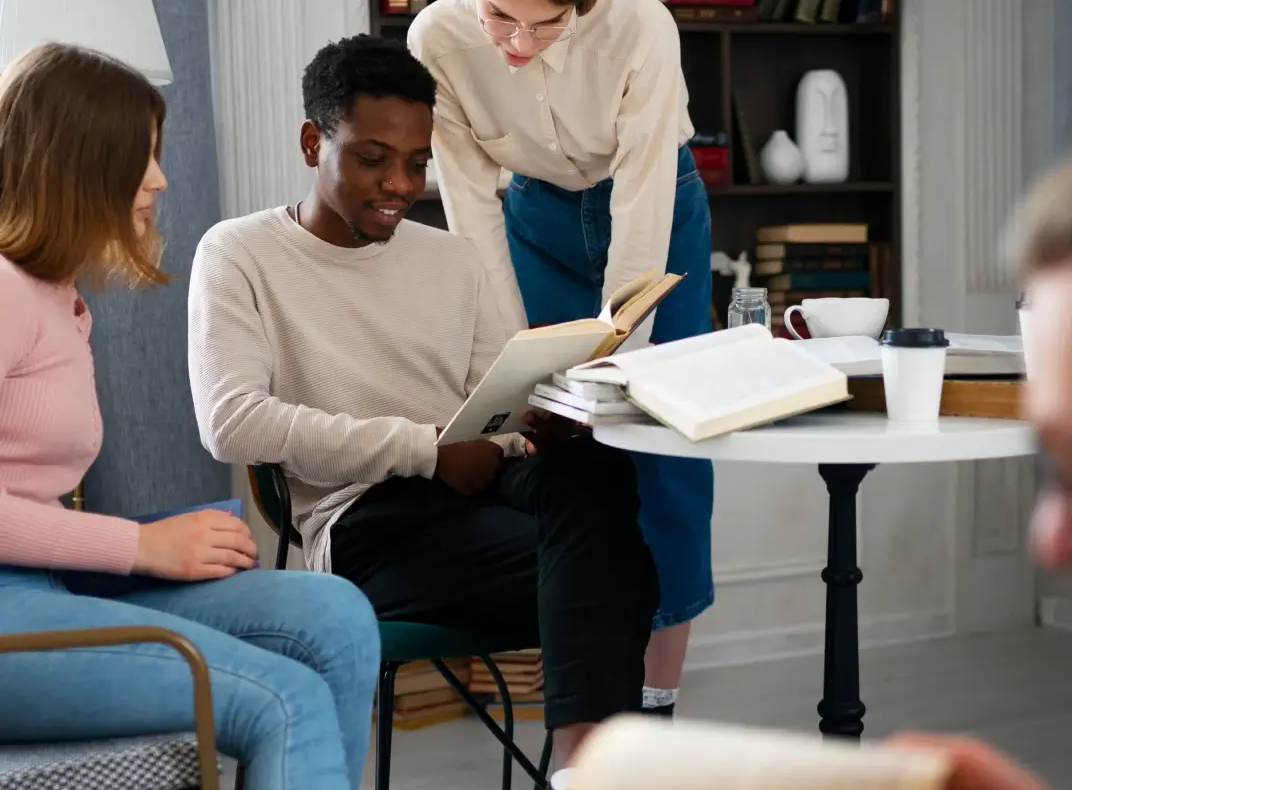
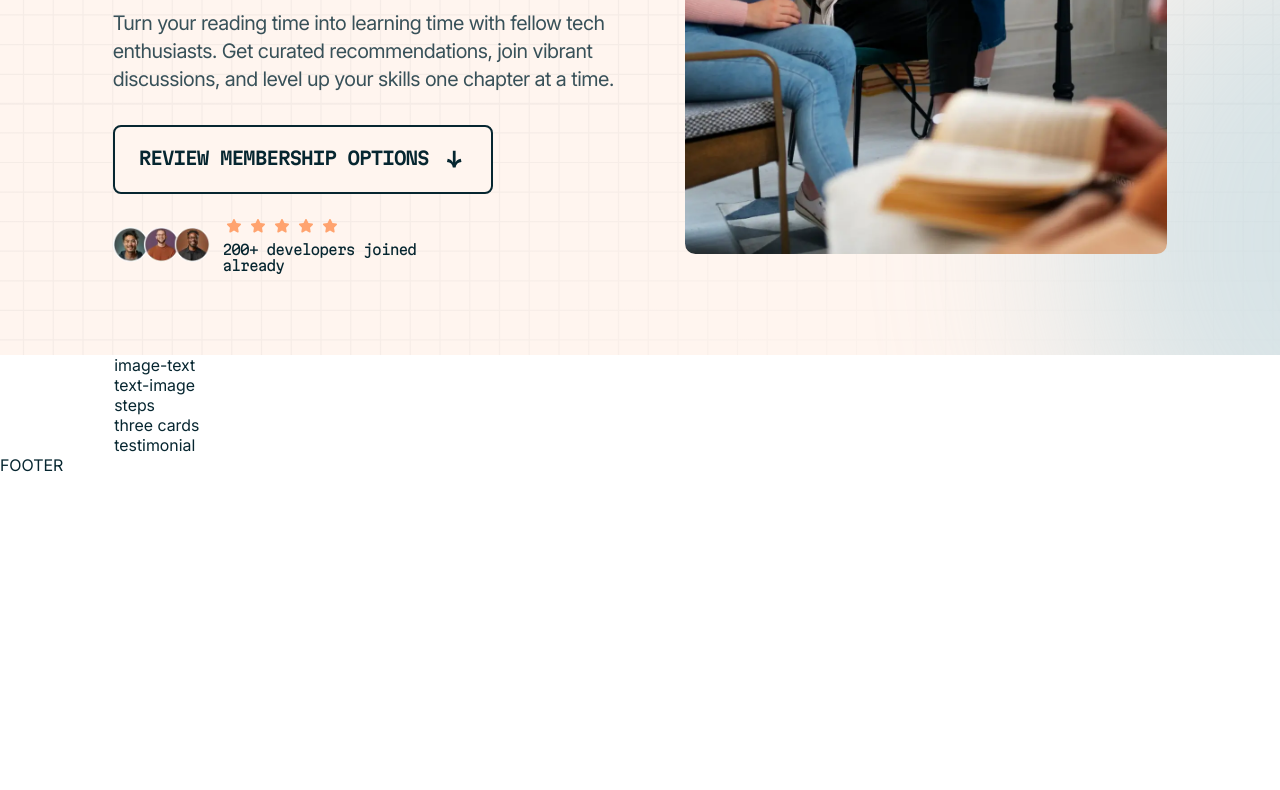
Before and after one commit to Marjolein-Kasman-de-Jong/tech-book-club-landing-page, a website: page index.html in a window 1280 px wide. Shown: the part 481-1271 px from the top of the page. After the commit the page ends 956 px from the top, so only its background shows below. Drawn offline with Linux system fonts and the light colour scheme.

Commit message:
Add button-light and hero styles

```diff
--- a/assets/styles/scss/base/_variables.scss
+++ b/assets/styles/scss/base/_variables.scss
@@ -9,6 +9,8 @@
     --accent-500: #FEA36F;
     --accent-100: #FFE2D1;
     --accent-50: #FFF5EF;
+
+    --decoration: #9CC9DA;
 
     --gradient-1: linear-gradient(107deg, #FF9A60 -11.37%, #062630 61.84%);
     --gradient-2: linear-gradient(90deg, #FFE2D1 0%, #FFF5EF 100%);
--- /dev/null
+++ b/assets/styles/scss/components/_button-light.scss
@@ -0,0 +1,58 @@
+@use "../base/breakpoints" as *;
+
+.button-light {
+    position: relative;
+    display: flex;
+    justify-content: space-between;
+    align-items: center;
+    width: 100%;
+    max-width: 380px;
+    padding: var(--spacing-250) var(--spacing-300);
+    background-color: var(--accent-50);
+    border: 2px solid var(--neutral-900);
+    border-radius: 8px;
+    text-transform: uppercase;
+    overflow: hidden;
+
+    &::before {
+        content: "";
+        position: absolute;
+        top: 0;
+        left: 0;
+        z-index: 0;
+        width: 100%;
+        height: 100%;
+        background: var(--gradient-2);
+        opacity: 0;
+        transition: opacity .3s ease-in;
+    }
+
+    &:hover,
+    &:focus {
+        @media screen and (min-width: $breakpoint-m) {
+            cursor: pointer;
+
+            &::before {
+                opacity: 1;
+            }
+        }
+    }
+
+    &:focus {
+        outline: 2px solid var(--neutral-900);
+        outline-offset: 2px;
+    }
+
+    &:link,
+    &:visited,
+    &:hover,
+    &:active {
+        color: var(--neutral-900);
+        text-decoration: none;
+    }
+
+    >* {
+        position: relative;
+        z-index: 1;
+    }
+}
--- a/assets/styles/scss/layout/_main.scss
+++ b/assets/styles/scss/layout/_main.scss
@@ -0,0 +1,21 @@
+@use "../base/breakpoints" as *;
+
+main {
+    section {
+        display: flex;
+        justify-content: center;
+
+        .section-content-wrapper {
+            width: 91.47%;
+
+            @media screen and (min-width: $breakpoint-s) {
+                width: 91.67%;
+
+                @media screen and (min-width: $breakpoint-m) {
+                    width: 82.15%;
+                    max-width: 1440px;
+                }
+            }
+        }
+    }
+}
--- a/assets/styles/scss/sections/_hero.scss
+++ b/assets/styles/scss/sections/_hero.scss
@@ -0,0 +1,154 @@
+@use "../base/breakpoints" as *;
+
+.hero {
+    position: relative;
+    background:
+        url("../../../../assets/images/pattern-light-bg.svg"),
+        var(--accent-50);
+    overflow: hidden;
+
+    &::before {
+        @media screen and (min-width: $breakpoint-s) {
+            content: "";
+            position: absolute;
+            bottom: -299.956px;
+            right: -342px;
+            z-index: 0;
+            width: 684px;
+            height: 684px;
+            border-radius: 50%;
+            filter: blur(100px);
+            opacity: .4;
+            background-color: var(--decoration);
+
+            @media screen and (min-width: $breakpoint-m) {
+                bottom: -226px;
+                right: -472px;
+            }
+        }
+    }
+
+    .section-content-wrapper {
+        position: relative;
+        z-index: 100;
+        display: flex;
+        flex-direction: column;
+        padding-top: 108px;
+        padding-bottom: 80px;
+
+        @media screen and (min-width: $breakpoint-s) {
+            padding-top: 132px;
+
+            @media screen and (min-width: $breakpoint-m) {
+                width: 82.39%;
+                max-width: 1444px;
+                padding-top: 148px;
+                flex-direction: row;
+                align-items: center;
+                gap: var(--spacing-800);
+            }
+        }
+
+        .hero-content {
+            @media screen and (min-width: $breakpoint-m) {
+                width: 100%;
+                min-width: 0;
+                flex: 570 1 0;
+            }
+
+            .hero-content-title {
+                background: var(--gradient-1);
+                background-clip: text;
+                color: transparent;
+
+                @media screen and (min-width: $breakpoint-s) {
+                    width: 80%;
+
+                    @media screen and (min-width: $breakpoint-s) {
+                        width: unset;
+                    }
+                }
+            }
+
+            .hero-content-description {
+                margin-top: var(--spacing-300);
+                color: var(--neutral-700);
+
+                @media screen and (min-width: $breakpoint-s) {
+                    width: 95%;
+
+                    @media screen and (min-width: $breakpoint-s) {
+                        width: unset;
+                    }
+                }
+            }
+
+            .hero-content-button {
+                margin-top: var(--spacing-400);
+            }
+
+            .hero-content-social-proof {
+                margin-top: var(--spacing-250);
+                display: flex;
+                align-items: center;
+                gap: var(--spacing-150);
+
+                @media screen and (min-width: $breakpoint-s) {
+                    width: 55.12%;
+
+                    @media screen and (min-width: $breakpoint-m) {
+                        width: 68.07%;
+                    }
+                }
+
+                .hero-content-social-proof-avatars {
+                    width: 100%;
+                    min-width: 0;
+                    flex: 110 1 0;
+                }
+
+                .hero-content-social-proof-rating {
+                    width: 100%;
+                    min-width: 0;
+                    flex: 221 1 0;
+                    display: flex;
+                    flex-direction: column;
+                    gap: var(--spacing-050);
+
+                    @media screen and (min-width: $breakpoint-s) {
+                        flex: 266 1 0;
+                    }
+
+                    .hero-content-social-proof-rating-stars {
+                        display: flex;
+                        justify-content: left;
+
+                        img {
+                            width: 24px;
+                            height: 24px;
+                        }
+                    }
+                }
+            }
+        }
+
+        .hero-image {
+            margin-top: var(--spacing-800);
+            border-radius: 5.081px;
+            overflow: hidden;
+
+            @media screen and (min-width: $breakpoint-s) {
+                border-radius: 10.43px;
+                max-width: 704px;
+
+                @media screen and (min-width: $breakpoint-m) {
+                    margin-top: unset;
+                    width: 100%;
+                    min-width: 0;
+                    max-width: unset;
+                    flex: 540 1 0;
+                }
+            }
+        }
+    }
+}
--- a/assets/styles/scss/styles.scss
+++ b/assets/styles/scss/styles.scss
@@ -14,3 +14,5 @@
 @use "sections/steps";
 @use "sections/three-cards";
 @use "sections/testimonial";
+
+@use "components/button-light";
--- a/index.html
+++ b/index.html
@@ -19,16 +19,16 @@
         <section class="hero">
             <div class="section-content-wrapper">
                 <div class="hero-content">
-                    <h1 class="hero-content-title">Join the ultimate tech book club</h1>
-                    <p class="hero-content-description">Turn your reading time into learning time with fellow tech
+                    <h1 class="hero-content-title text-preset-1">Join the ultimate tech book club</h1>
+                    <p class="hero-content-description text-preset-5-regular">Turn your reading time into learning time with fellow tech
                         enthusiasts. Get curated recommendations, join vibrant discussions, and level up your skills one
                         chapter at a time.</p>
-                    <a href="" class="button-light hero-content-button">
-                        <span>Review membership options</span>
+                    <a href="" class="hero-content-button button-light">
+                        <span class="text-preset-6">Review membership options</span>
                         <img src="./assets/images/icon-arrow-down.svg" alt="">
                     </a>
                     <div class="hero-content-social-proof">
-                        <img src="./assets/images/image-avatars.webp" alt="Avatars">
+                        <img src="./assets/images/image-avatars.webp" alt="Avatars" class="hero-content-social-proof-avatars">
                         <div class="hero-content-social-proof-rating">
                             <div class="hero-content-social-proof-rating-stars">
                                 <img src="./assets/images/icon-star.svg" alt="">
@@ -37,7 +37,7 @@
                                 <img src="./assets/images/icon-star.svg" alt="">
                                 <img src="./assets/images/icon-star.svg" alt="">
                             </div>
-                            <p class="hero-content-social-proof-rating-text">
+                            <p class="hero-content-social-proof-rating-text text-preset-7">
                                 200+ developers joined already
                             </p>
                         </div>
```
Also changed, not shown: assets/styles/css/styles.css, 1 other file.
